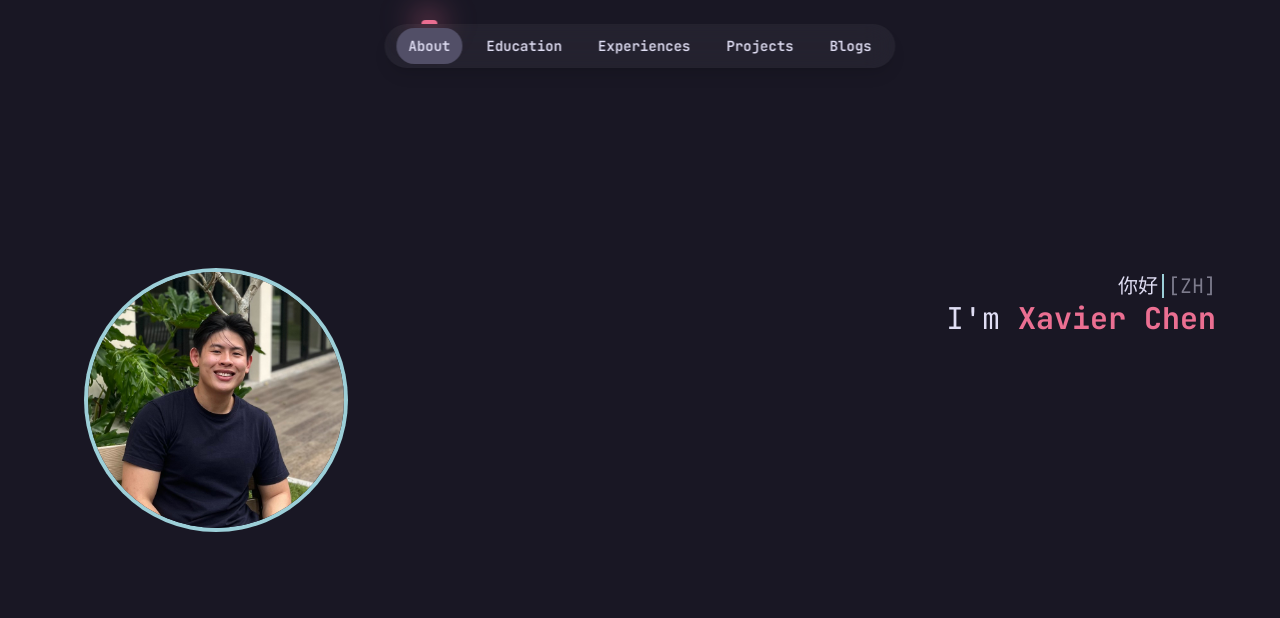
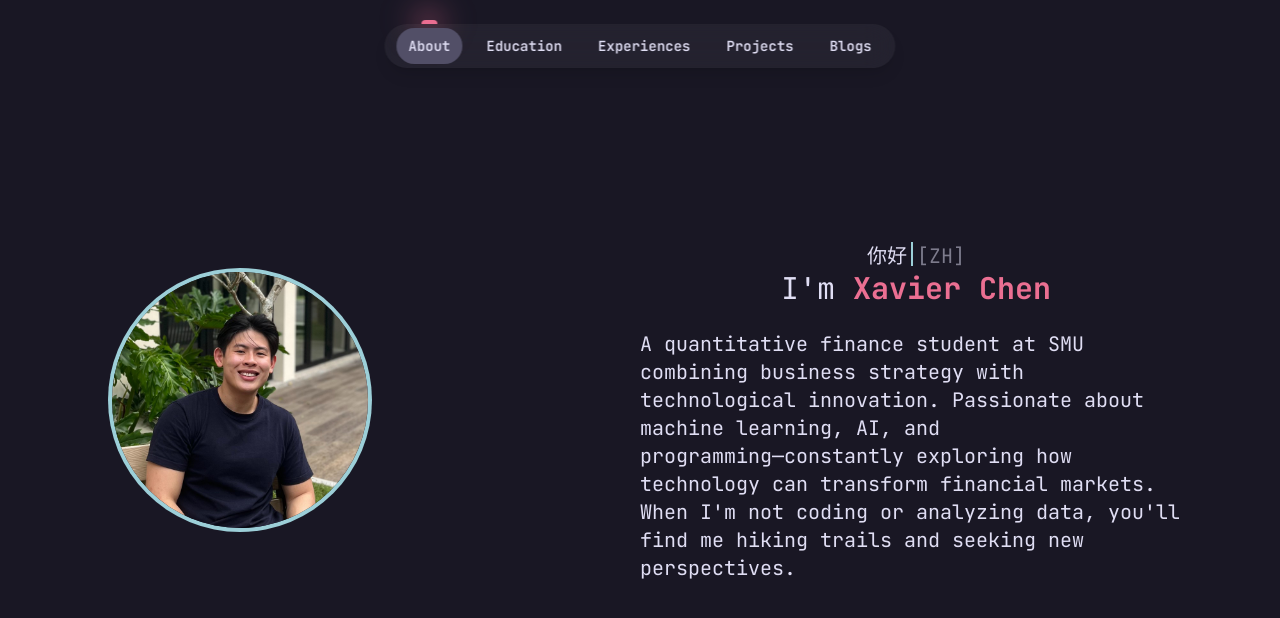
Before and after one commit to xavierchen0/portfolio-website, a React (Vite) app: page / in a window 1280 px wide. Shown: the top 618 px of the page. Built offline with nearby package versions, Linux system fonts and the light colour scheme.

Commit message:
feat: fix formatting

```diff
--- a/src/components/HeroSection.jsx
+++ b/src/components/HeroSection.jsx
@@ -1,6 +1,7 @@
 import DecryptedText from "./TextAnimations/DecryptedText/DecryptedText.jsx";
 import React, { useState, useEffect } from "react";
 import PixelTransitionProfile from "./PixelTransitionProfile.jsx";
+import BlurText from "./TextAnimations/BlurText/BlurText.jsx";
 
 const greetings = [
   { lang: "EN", text: "Hello!" },
@@ -75,26 +76,21 @@ export default function HeroSection() {
     return () => clearInterval(cursorInterval);
   }, []);
 
-  // Generate sparks on profile pic click
-  const generateSparks = () => {
-    const newSparks = Array.from({ length: 8 });
-  };
-
   return (
     <section className="flex min-h-screen items-center justify-center px-4 py-8">
       <div className="w-full max-w-6xl">
         {/* Mobile: stack vertically; Desktop: side-by-side */}
-        <div className="grid grid-cols-1 gap-8 md:grid-cols-2 md:gap-12">
+        <div className="flex flex-col items-center md:grid md:grid-cols-2">
           {/* Profile Image - Mobile: Top; Desktop: left */}
-          <div className="order-1 flex justify-center md:ml-6 md:justify-start">
-            <PixelTransitionProfile />
+          <div className="order-1 flex md:justify-start md:pl-12">
+            <PixelTransitionProfile pixelColor="#eb6f92" />
           </div>
 
           {/* Content - Mobile: Bottom, Desktop right */}
-          <div className="order-2 text-center md:text-right">
+          <div className="order-2 text-center md:pr-6">
             {/* Greeting with typewriter effect */}
-            <div className="text-lg md:text-xl">
-              <span className="inline-flex items-center">
+            <div className="mt-6 text-lg md:text-xl">
+              <span className="inline-flex">
                 {displayText}
                 <span
                   className={`bg-rosepinefoam mx-1 h-6 w-0.5 ${showCursor ? "opacity-100" : "opacity-0"} transition-opacity`}
@@ -103,6 +99,8 @@ export default function HeroSection() {
               <span className="opacity-50">
                 [{greetings[currentGreeting].lang}]
               </span>
+
+              {/* Introduction */}
               <h1 className="text-2xl md:text-3xl">
                 I'm{" "}
                 <span className="text-rosepinelove font-bold">
@@ -114,6 +112,13 @@ export default function HeroSection() {
                   />
                 </span>
               </h1>
+
+              {/* Brief Description */}
+              <BlurText
+                delay={50}
+                text="A quantitative finance student at SMU combining business strategy with technological innovation. Passionate about machine learning, AI, and programming—constantly exploring how technology can transform financial markets. When I'm not coding or analyzing data, you'll find me hiking trails and seeking new perspectives."
+                className="mt-6"
+              />
             </div>
           </div>
         </div>
--- a/src/components/PixelTransitionProfile.jsx
+++ b/src/components/PixelTransitionProfile.jsx
@@ -113,7 +113,7 @@ export default function PixelTransitionProfile({
     >
       {/* Show tooltip */}
       {showTooltip && !isAnimating && (
-        <div className="bg-rosepinehighlight-high -rounded-lg absolute -top-9 left-1/2 z-10 -translate-x-1/2 transform px-3 py-1 text-sm">
+        <div className="bg-rosepinehighlight-high absolute -top-9 left-1/2 z-10 -translate-x-1/2 transform rounded-lg px-3 py-1 text-sm">
           Click Me!
           <div className="border-t-rosepinehighlight-high absolute top-full left-1/2 h-0 w-0 -translate-x-1/2 transform border-t-4 border-r-4 border-l-4 border-transparent"></div>
         </div>
```
